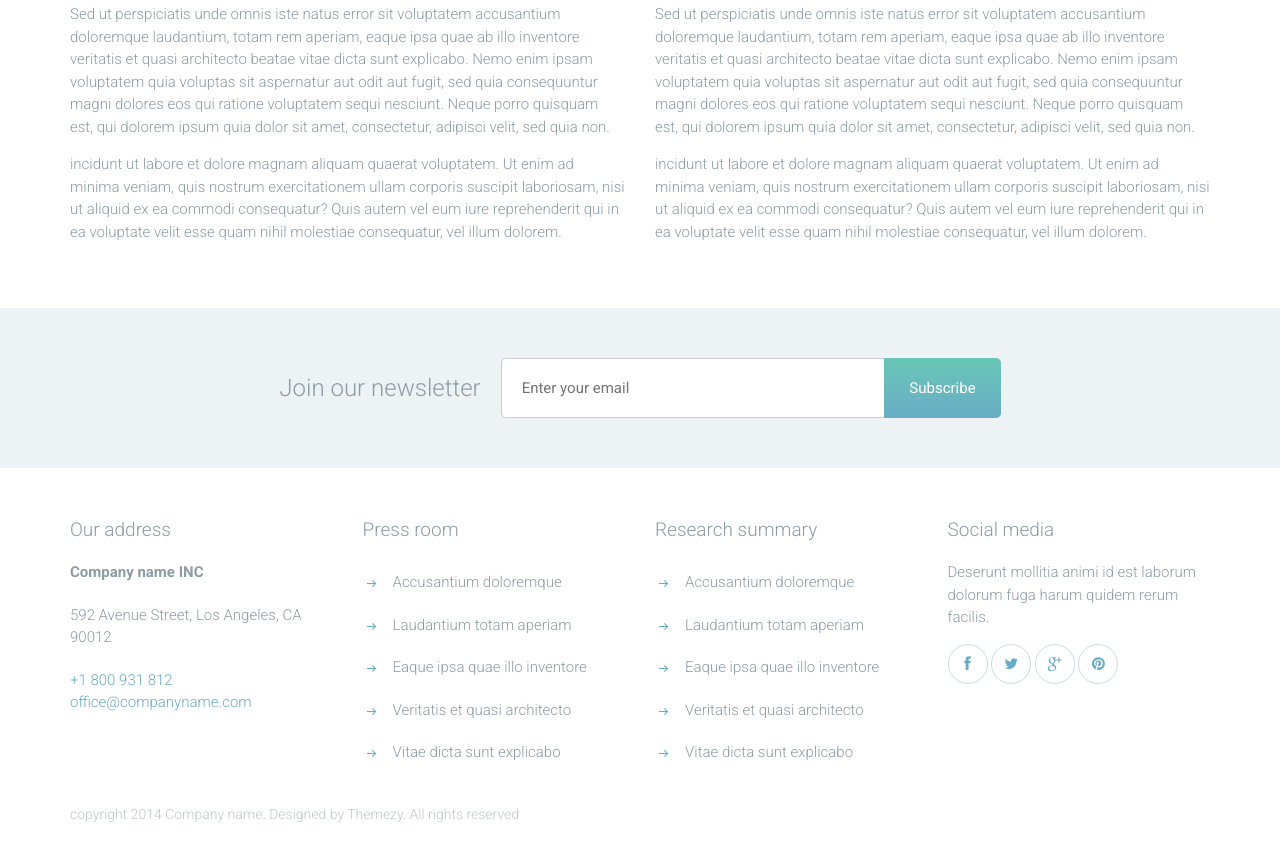
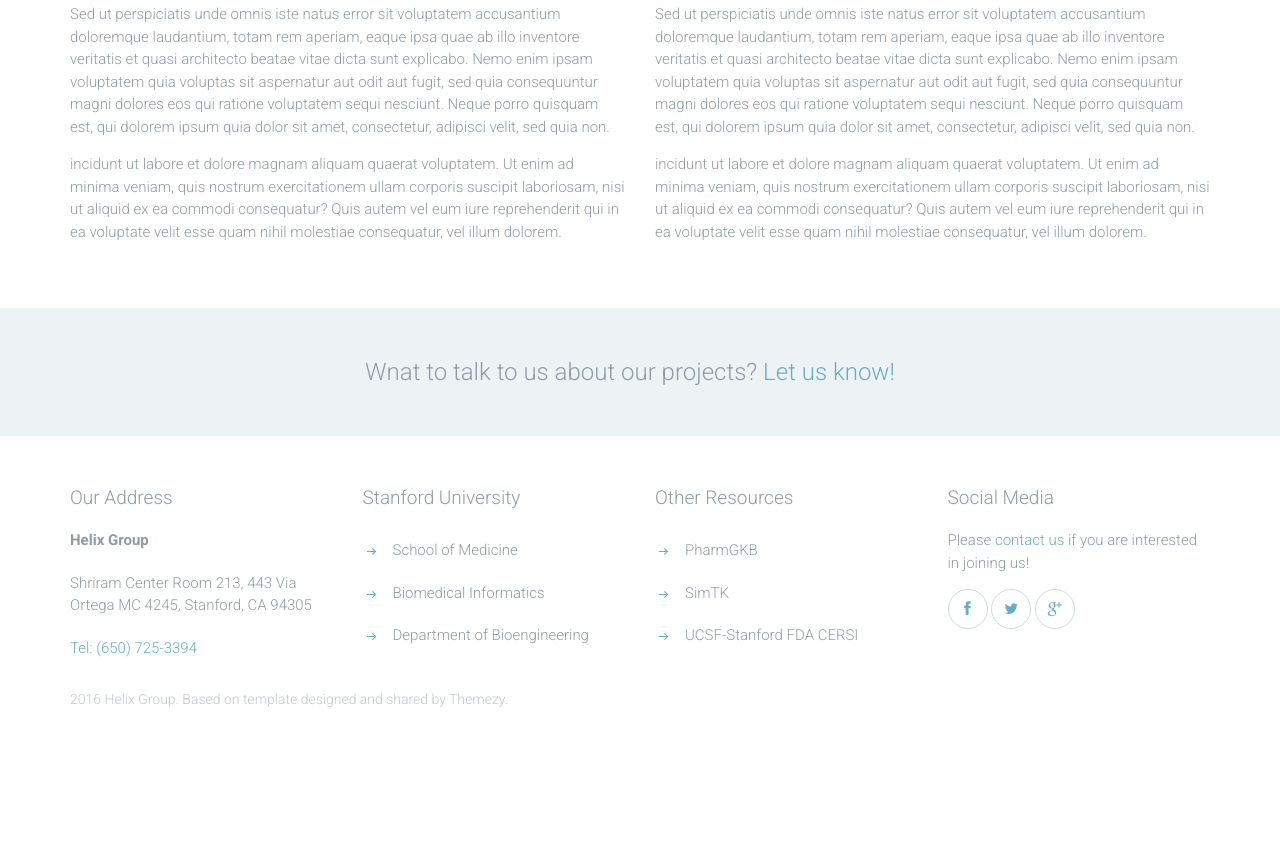
Before and after one commit to helix-group/helix-group.github.io, a plain HTML site: page project.html in a window 1280 px wide. Shown: the part 784-1645 px from the top of the page. After the commit the page ends 1558 px from the top, so only its background shows below. Drawn offline with Linux system fonts and the light colour scheme.

Commit message:
Match all footers and add staff into people page

```diff
--- a/js/app.js
+++ b/js/app.js
@@ -38,7 +38,9 @@
 		// For clickable bio
 		$(".bio > a").click(function(e){
 		    e.preventDefault();
-		    $(this).next(".short-bio").slideToggle().end().parent().siblings().find(".short-bio").slideUp();
+		    // $(this).next(".short-bio").slideToggle().end().parent().siblings().find(".short-bio").slideUp();
+		    var current_bio = $(this).next(".short-bio").slideToggle();
+		    $(".short-bio").not(current_bio).slideUp();
 		});
 
 		// For affix publication list sidebar
--- a/project.html
+++ b/project.html
@@ -101,16 +101,12 @@
 
 
 				<div class="fullwidth-block" data-bg-color="#edf2f4">
-					<div class="container">
-						<div class="subscribe-form">
-							<h2>Join our newsletter</h2>
-							<form action="#">
-								<input type="text" placeholder="Enter your email">
-								<input type="submit" value="Subscribe">
-							</form>
-						</div>
-					</div>
-				</div>
+                    <div class="container">
+                        <div class="bottom-banner">
+                            <h2>Wnat to talk to us about our projects? <a href="contact.html">Let us know!</a></h2>
+                        </div>
+                    </div>
+                </div>
 
 			</main> <!-- .main-content -->
 
@@ -119,52 +115,47 @@
 					<div class="row">
 						<div class="col-md-3">
 							<div class="widget">
-								<h3 class="widget-title">Our address</h3>
-								<strong>Company name INC</strong>
-								<address>592 Avenue Street, Los Angeles, CA 90012</address>
-								<a href="tel:+1 800 931 812">+1 800 931 812</a> <br>
-								<a href="mailto:office@companyname.com">office@companyname.com</a>
+								<h3 class="widget-title">Our Address</h3>
+								<strong>Helix Group</strong>
+								<address>Shriram Center Room 213, 443 Via Ortega MC 4245, Stanford, CA 94305</address>
+								<a href="tel:+1 6507253394">Tel: (650) 725-3394</a> <br>
+								<!-- <a href="mailto:office@companyname.com">office@companyname.com</a> -->
 							</div>
 						</div>
 						<div class="col-md-3">
 							<div class="widget">
-								<h3 class="widget-title">Press room</h3>
+								<h3 class="widget-title">Stanford University</h3>
 								<ul class="arrow-list">
-									<li><a href="#">Accusantium doloremque</a></li>
-									<li><a href="#">Laudantium totam aperiam</a></li>
-									<li><a href="#">Eaque ipsa quae illo inventore</a></li>
-									<li><a href="#">Veritatis et quasi architecto</a></li>
-									<li><a href="#">Vitae dicta sunt explicabo</a></li>
+									<li><a href="#">School of Medicine</a></li>
+									<li><a href="#">Biomedical Informatics</a></li>
+									<li><a href="#">Department of Bioengineering</a></li>
 								</ul>
 							</div>
 						</div>
 						<div class="col-md-3">
 							<div class="widget">
-								<h3 class="widget-title">Research summary</h3>
+								<h3 class="widget-title">Other Resources</h3>
 								<ul class="arrow-list">
-									<li><a href="#">Accusantium doloremque</a></li>
-									<li><a href="#">Laudantium totam aperiam</a></li>
-									<li><a href="#">Eaque ipsa quae illo inventore</a></li>
-									<li><a href="#">Veritatis et quasi architecto</a></li>
-									<li><a href="#">Vitae dicta sunt explicabo</a></li>
+									<li><a href="https://www.pharmgkb.org/">PharmGKB</a></li>
+									<li><a href="https://simtk.org/">SimTK</a></li>
+									<li><a href="https://pharm.ucsf.edu/cersi">UCSF-Stanford FDA CERSI</a></li>
 								</ul>
 							</div>
 						</div>
 						<div class="col-md-3">
 							<div class="widget">
-								<h3 class="widget-title">Social media</h3>
-								<p>Deserunt mollitia animi id est laborum dolorum fuga harum quidem rerum facilis.</p>
+								<h3 class="widget-title">Social Media</h3>
+								<p>Please <a href="contact.html">contact us</a> if you are interested in joining us!</p>
 								<div class="social-links">
 									<a href="#"><i class="fa fa-facebook"></i></a>
 									<a href="#"><i class="fa fa-twitter"></i></a>
 									<a href="#"><i class="fa fa-google-plus"></i></a>
-									<a href="#"><i class="fa fa-pinterest"></i></a>
 								</div>
 							</div>
 						</div>
 					</div> <!-- .row -->
 
-					<p class="colophon">copyright 2014 Company name. Designed by Themezy. All rights reserved</p>
+					<p class="colophon">2016 Helix Group. Based on template designed and shared by Themezy.</p>
 				</div> <!-- .container -->
 			</footer>
 		</div>
```
Also changed, not shown: about.html (+16 -21 lines), contact.html (+16 -21 lines), index.html (+46 -2 lines), people.html (+39 -25 lines), projects.html (+22 -31 lines), publication.html (+16 -21 lines), software.html (+16 -21 lines), images/people/tmurray.jpg (added).
